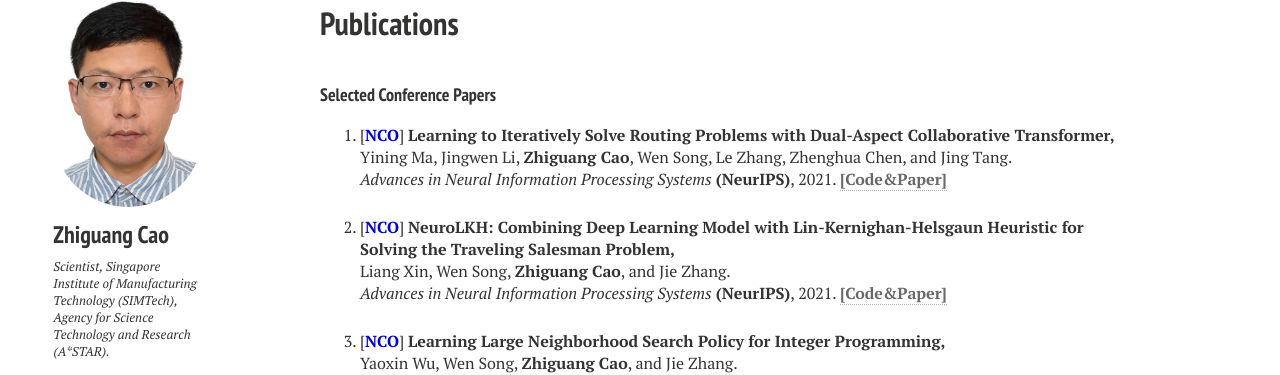
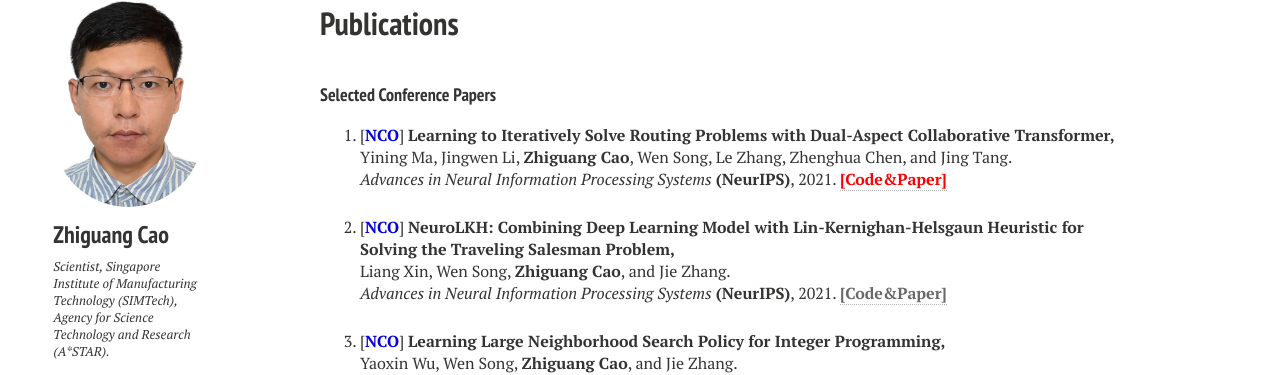
Before and after one commit to zhiguangcaosg/zhiguangcaosg.github.io, a Jekyll site: the page built from publications.md, in a window 1280 px wide. Shown: the part 95-470 px from the top of the page. Built offline with Jekyll 4.4.1, drawn with Linux system fonts in a browser that asks for light colours; nearby versions of some CDN libraries.

Commit message:
Update publications.html

```diff
--- a/_layouts/publications.html
+++ b/_layouts/publications.html
@@ -94,7 +94,7 @@ div.bibtex pre { font-size: 75%; overflow: auto;  width: 100%; padding: 0em 0em;
 <p>
 [<font color="#0000E3"><b>NCO</b></font>] <b>Learning to Iteratively Solve Routing Problems with Dual-Aspect Collaborative Transformer,</b>
 <br> Yining Ma, Jingwen Li, <b>Zhiguang Cao</b>, Wen Song, Le Zhang, Zhenghua Chen, and Jing Tang.<br>
-<i>Advances in Neural Information Processing Systems</i> <b>(NeurIPS)</b>, 2021. <a href="https://zhiguangcaosg.github.io/publications/" > <font color="#696969"><b>[Code&Paper]</b> </font></a>
+<i>Advances in Neural Information Processing Systems</i> <b>(NeurIPS)</b>, 2021. <a href="https://github.com/yining043/VRP-DACT" target="_blank"> <font color="#FF0000"><b>[Code&Paper]</b> </font></a>
 </p>
 </li>
 
```
